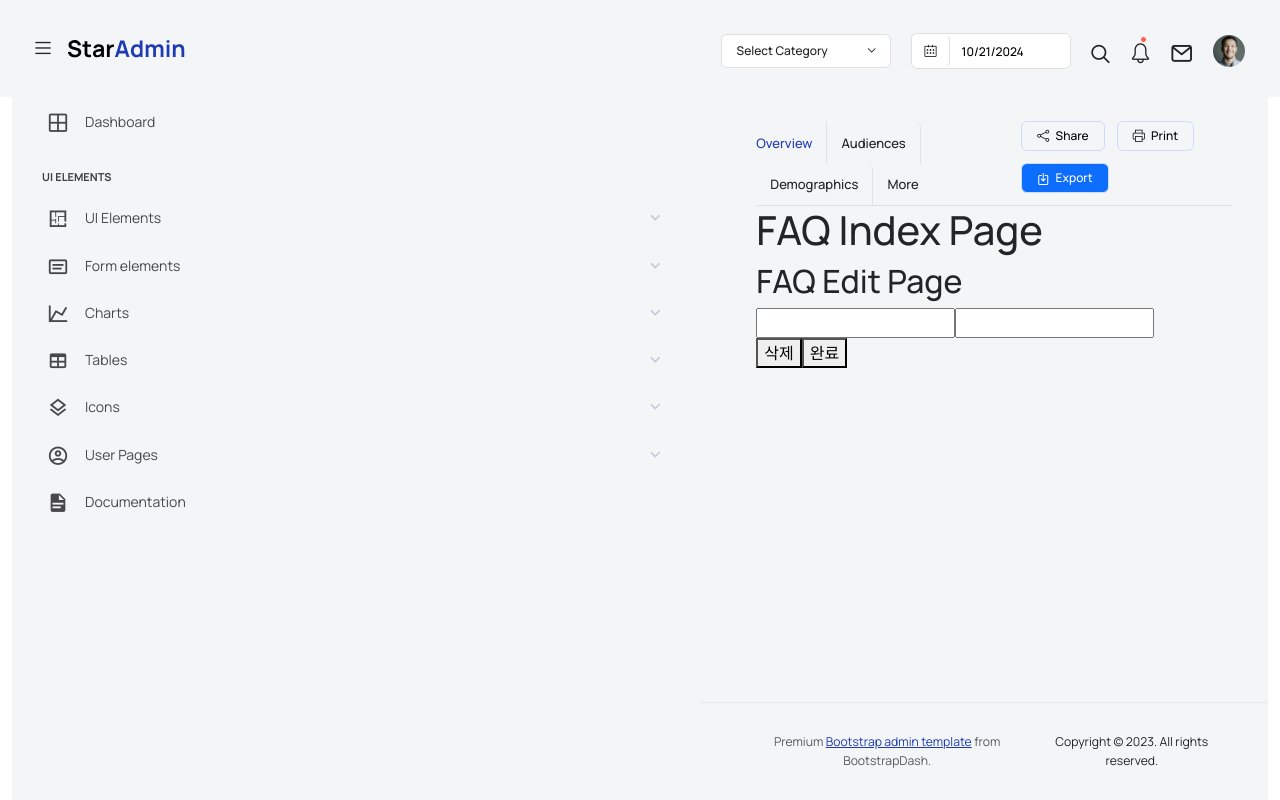
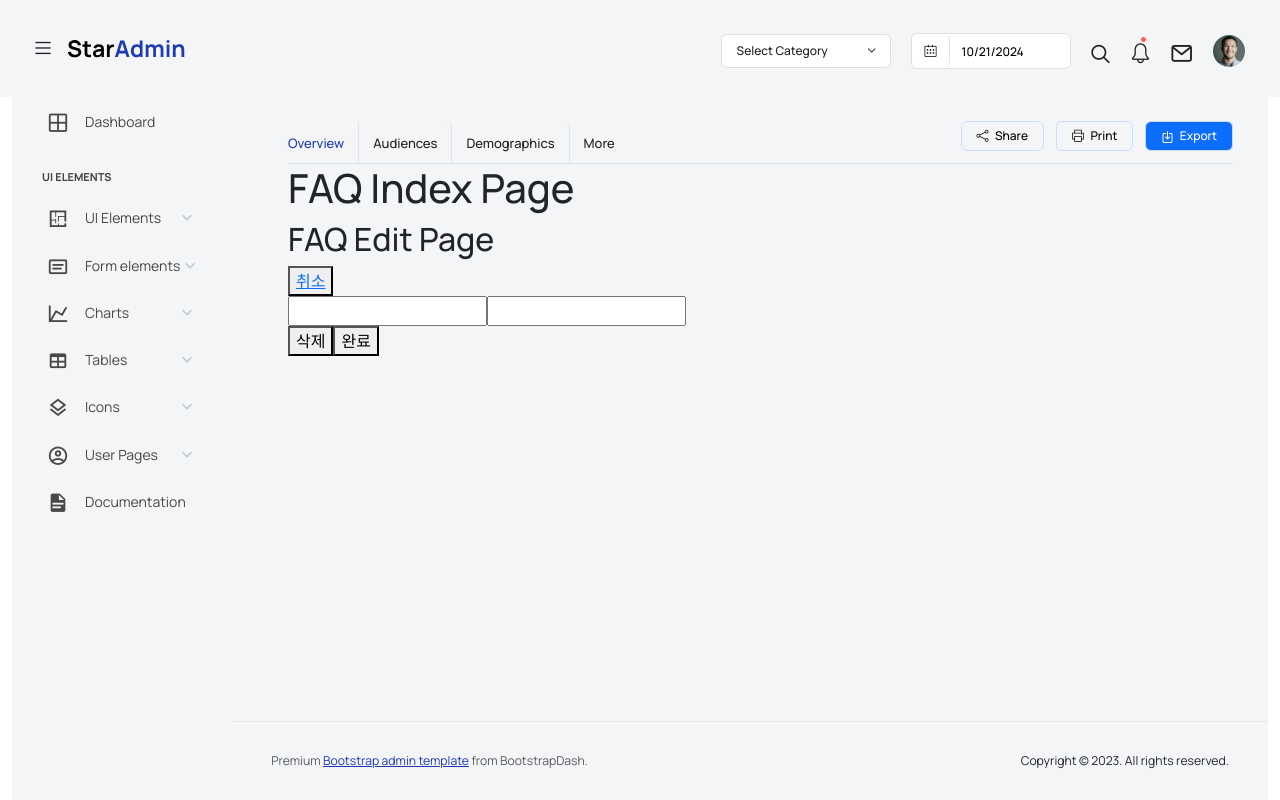
Before and after one commit to KimBoris/CleanAIDo_admin_front, a Vue app: page /faq/edit/1 in a window 1280 px wide. Built offline with nearby package versions, Linux system fonts and the light colour scheme; no server answers.

Commit message:
PSY_FAQ 완료

```diff
--- a/src/App.vue
+++ b/src/App.vue
@@ -5,7 +5,7 @@
     <!-- Container -->
     <div class="container-fluid page-body-wrapper">
       <!-- SideBar -->
-      <SideBar class="w-100" />
+      <SideBar />
       <!-- Contents -->
       <Contents />
       <!-- main-panel ends -->
--- a/src/components/faq/FAQEditComponent.vue
+++ b/src/components/faq/FAQEditComponent.vue
@@ -1,12 +1,13 @@
 <template>
-  <div v-if="error !== null">ERROR {{ error }}</div>
-  <div v-if="error === null">
+  <button><RouterLink :to="`/faq/read/${fno}`">취소</RouterLink></button>
+  <div v-if="faq.delFlag">삭제된 게시물입니다.</div>
+  <div v-if="!faq.delFlag">
     <div>
       <input type="text" v-model="faq.question" />
       <input type="text" v-model="faq.answer" />
       <div>
         <button @click="handleClickDelete">삭제</button>
-        <button @Click="handleClickComplate">완료</button>
+        <button @click="handleClickComplate">완료</button>
       </div>
     </div>
   </div>
@@ -26,6 +27,7 @@ const faq = ref({
   fno: 0,
   question: "",
   answer: "",
+  delFlag: false,
 });
 
 const error = ref(null);
@@ -39,19 +41,17 @@ const handleClickDelete = () => {
 // 완료 버튼 이벤트
 const handleClickComplate = () => {
   putFAQOne(faq.value).then((result) => {
-    router.replace(`faq/read/${fno}`)
+    router.replace(`/faq/read/${fno}`)
   });
 };
 
 onMounted(() => {
   console.log("fno: " + fno); // 이 부분에서 fno 값이 제대로 나오는지 확인
   getFAQOne(fno)
-      .then((data) => (faq.value = data))
-      .catch((err) => {
-        console.log("----------------------");
-        console.log(err);
-        error.value = err.response.data.message;
-      })
+      .then((data) => {
+        faq.value = data;
+        console.log(faq.value);
+      });
 });
 
 </script>
--- a/src/components/faq/FAQRegisterComponent.vue
+++ b/src/components/faq/FAQRegisterComponent.vue
@@ -9,6 +9,7 @@
 <script setup>
 import {useRouter} from "vue-router";
 import {ref} from "vue";
+import {postFAQOne} from "../../apis/faqApi.js";
 
 const router = useRouter();
 
@@ -19,8 +20,14 @@ const faq = ref({
 
 // 완료 버튼 이벤트
 const handleClickComplate = async () => {
-  await postFAQOne(faq.value);
-  router.replace("/faq/list");
+  try {
+    await postFAQOne(faq.value);
+    router.replace("/faq/list");
+  } catch (error) {
+    const errorMessage = error.response.data.message;
+    console.log(errorMessage);
+  }
+
 };
 
 </script>
--- a/src/components/qna/QNAListComponent.vue
+++ b/src/components/qna/QNAListComponent.vue
@@ -4,9 +4,9 @@
     <table>
       <thead>
         <tr>
-          <th>번호</th>
           <th>질문</th>
           <th>글쓴이</th>
+          <th>답변 여부</th>
         </tr>
       </thead>
       <tbody>
@@ -14,6 +14,8 @@
           <td>{{ qna.qno }}</td>
           <td><RouterLink :to="`/qna/${qna.qno}`">{{ qna.title }}</RouterLink></td>
           <td>{{ qna.writer }}</td>
+          <td v-if="qna.answered">답변 완료</td>
+          <td v-if="!qna.answered">답변 미완료</td>
         </tr>
       </tbody>
     </table>
```
